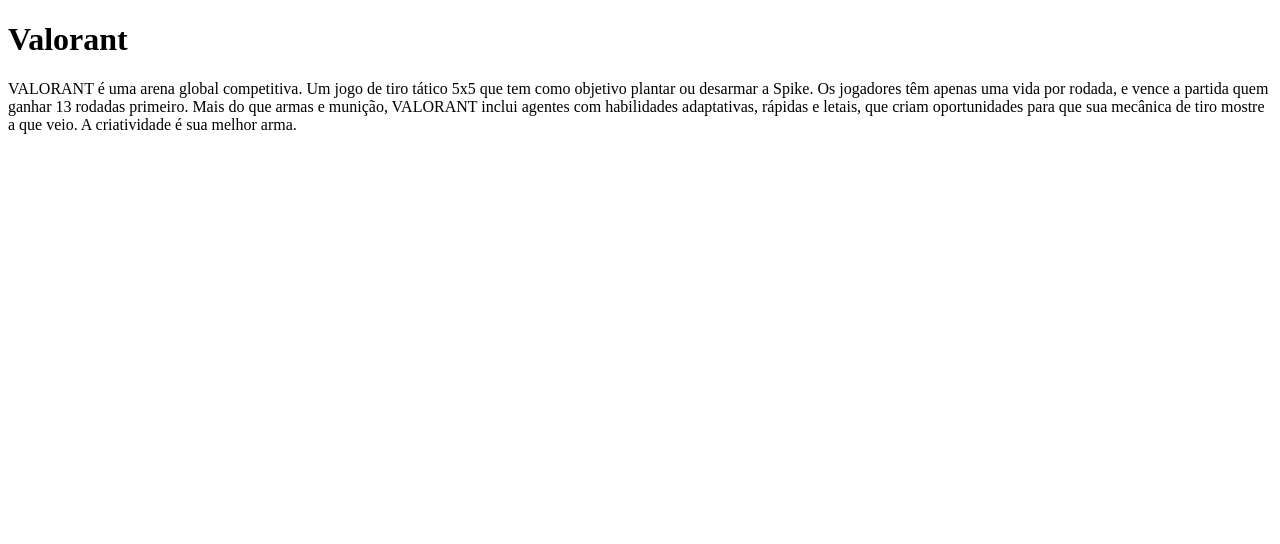
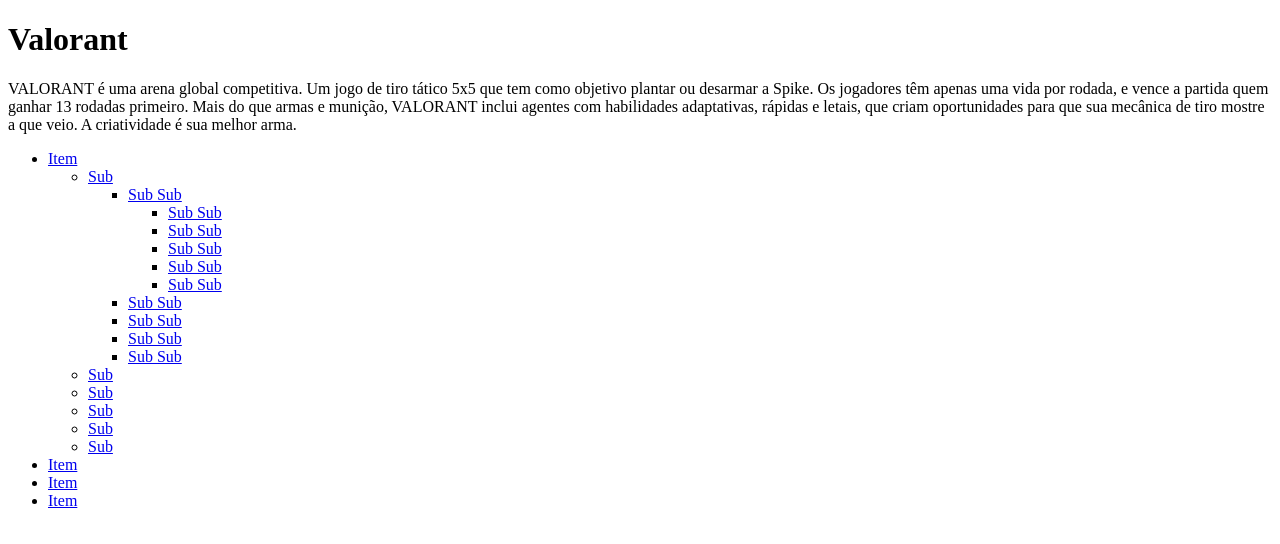
Before and after one commit to Valorantlifebr/projeto-html---p-gina, a plain HTML site: page index.html in a window 1280 px wide. Drawn offline with Linux system fonts and the light colour scheme.

Commit message:
Update index.html

```diff
--- a/index.html
+++ b/index.html
@@ -22,3 +22,42 @@ A criatividade é sua melhor arma.
 <!-- Conteúdo -->
 </body>
 </html>
+<div class="menu-container">
+    <ul class="menu clearfix">
+        <li><a href="#">Item</a>
+            <!-- Nível 1 -->
+            <!-- submenu -->
+            <ul class="sub-menu clearfix">
+                <li><a href="#">Sub</a>
+                    <!-- Nível 2 -->
+                    <!-- submenu do submenu -->
+                    <ul class="sub-menu">
+                        <li><a href="#">Sub Sub</a>
+                            <!-- Nível 3 -->
+                            <!-- submenu do submenu do submenu -->
+                            <ul class="sub-menu">
+                                <li><a href="#">Sub Sub</a></li>
+                                <li><a href="#">Sub Sub</a></li>
+                                <li><a href="#">Sub Sub</a></li>
+                                <li><a href="#">Sub Sub</a></li>
+                                <li><a href="#">Sub Sub</a></li>
+                            </ul><!-- submenu do submenu do submenu -->
+                        </li>
+                        <li><a href="#">Sub Sub</a></li>
+                        <li><a href="#">Sub Sub</a></li>
+                        <li><a href="#">Sub Sub</a></li>
+                        <li><a href="#">Sub Sub</a></li>
+                    </ul><!-- submenu do submenu -->
+                </li>
+                <li><a href="#">Sub</a></li>
+                <li><a href="#">Sub</a></li>
+                <li><a href="#">Sub</a></li>
+                <li><a href="#">Sub</a></li>
+                <li><a href="#">Sub</a></li>
+            </ul><!-- submenu -->
+        </li>
+        <li><a href="#">Item</a></li>
+        <li><a href="#">Item</a></li>
+        <li><a href="#">Item</a></li>
+    </ul>
+</div>
```
